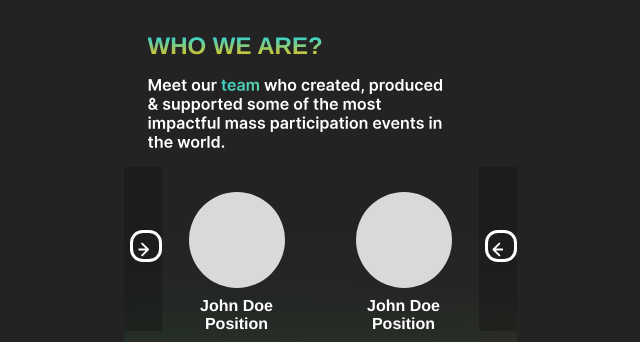
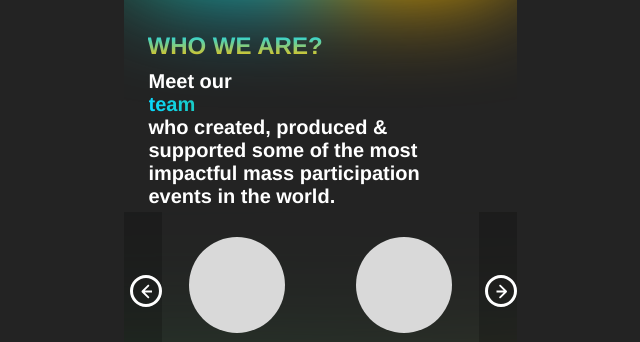
Before and after one commit to pusi2316/soulfocus, a React (Create React App) app: page / in a window 1280 px wide. Shown: the part 904-1246 px from the top of the page, without its empty margins (320-960 px from the left). Built offline with nearby package versions, Linux system fonts and the light colour scheme.

Commit message:
styling and modifying

```diff
--- a/src/MobileLandingPage/landingPage.js
+++ b/src/MobileLandingPage/landingPage.js
@@ -163,14 +163,7 @@ export const MobileLandingPage = () => {
 
         <div className="who-we-are">
           <div className="text-wrapper-5">WHO WE ARE?</div>
-
-          <img
-            className="meet-our-team-who"
-            alt="Meet our team who"
-            src={
-              meetOurTeamWhoCreatedProducedSupportedSomeOfTheMostImpactfulMassParticipationEventsInTheWorld
-            }
-          />
+        <p className="content-wrapper">Meet our <div className="text-gradient">team</div> who created, produced & supported some of the most impactful mass participation events in the world.</p>
 
           <div className="overlap-6">
             <div className="group-3">
@@ -203,7 +196,7 @@ export const MobileLandingPage = () => {
 
                 <div className="group-6">
                   <div className="overlap-group-4">
-                    <img className="arrow-3" alt="Arrow" src={arrow1} />
+                  <img className="arrow-4" alt="Arrow" src={image} />
 
                     <div className="ellipse-3" />
                   </div>
@@ -217,7 +210,7 @@ export const MobileLandingPage = () => {
 
                 <div className="group-6">
                   <div className="overlap-group-4">
-                    <img className="arrow-4" alt="Arrow" src={image} />
+                    <img className="arrow-3" alt="Arrow" src={arrow1} />
 
                     <div className="ellipse-3" />
                   </div>
--- a/src/MobileLandingPage/style.css
+++ b/src/MobileLandingPage/style.css
@@ -77,7 +77,7 @@
   font-family: "Inter-SemiBold", Helvetica;
   font-size: 46px;
   font-weight: 600;
-  left: 35px;
+  left: 25px;
   letter-spacing: 0;
   line-height: normal;
   position: absolute;
@@ -86,7 +86,7 @@
   width: 300px;
 }
 
-.mobile-landing-page .title-wrapper .text-gradient {
+.mobile-landing-page .text-gradient {
   background-image: linear-gradient(
     90deg,
     rgb(9, 216, 253) 0%,
@@ -104,7 +104,7 @@
   font-family: "Inter-SemiBold", Helvetica;
   font-size: 20px;
   font-weight: 600;
-  left: 35px;
+  left: 25px;
   letter-spacing: 0;
   line-height: normal;
   position: absolute;
@@ -123,11 +123,10 @@
   );
   border-radius: 40px;
   filter: blur(50px);
-  height: 185px;
-  left: 64px;
+  height: 20%;
   position: absolute;
-  top: 605px;
-  width: 265px;
+  top: 70%;
+  width: 100%;
 }
 
 .mobile-landing-page .tempimagewcod {
@@ -640,7 +639,7 @@
   height: 225px;
   left: 0;
   position: absolute;
-  top: 135px;
+  top: 50%;
   width: 393px;
 }
 
@@ -739,9 +738,9 @@
 
 .mobile-landing-page .arrow-3 {
   height: 15px;
-  left: 7px;
+  left: 40%;
   position: absolute;
-  top: 5px;
+  top: 33%;
   transform: rotate(-90deg);
   width: 11px;
 }
@@ -749,7 +748,7 @@
 .mobile-landing-page .ellipse-3 {
   border: 3px solid;
   border-color: #ffffff;
-  border-radius: 12.81px;
+  border-radius: 100%;
   height: 26px;
   left: 0;
   position: absolute;
@@ -768,9 +767,9 @@
 
 .mobile-landing-page .arrow-4 {
   height: 15px;
-  left: 7px;
+  left: 40%;
   position: absolute;
-  top: 6px;
+  top: 33%;
   transform: rotate(-90deg);
   width: 11px;
 }
@@ -783,11 +782,25 @@
   width: 115px;
 }
 
+.mobile-landing-page .content-wrapper {
+  color: #ffffff;
+  font-family: "Inter-SemiBold", Helvetica;
+  font-size: 20px;
+  font-weight: 600;
+  left: 25px;
+  letter-spacing: 0;
+  line-height: normal;
+  position: absolute;
+  text-align: left;
+  width: 300px;
+  top: 5%;
+}
+
 .mobile-landing-page .overlap-8 {
   background: conic-gradient(
-    from 180deg at 50% 50%,
+    from 180deg at 100% 0%,
     rgb(255, 192, 0) 41.4deg,
-    rgb(56, 177, 92) 99deg,
+    rgb(56, 177, 92) 110deg,
     rgb(118, 140, 79) 176.4deg
   );
   border-radius: 256px;
```
